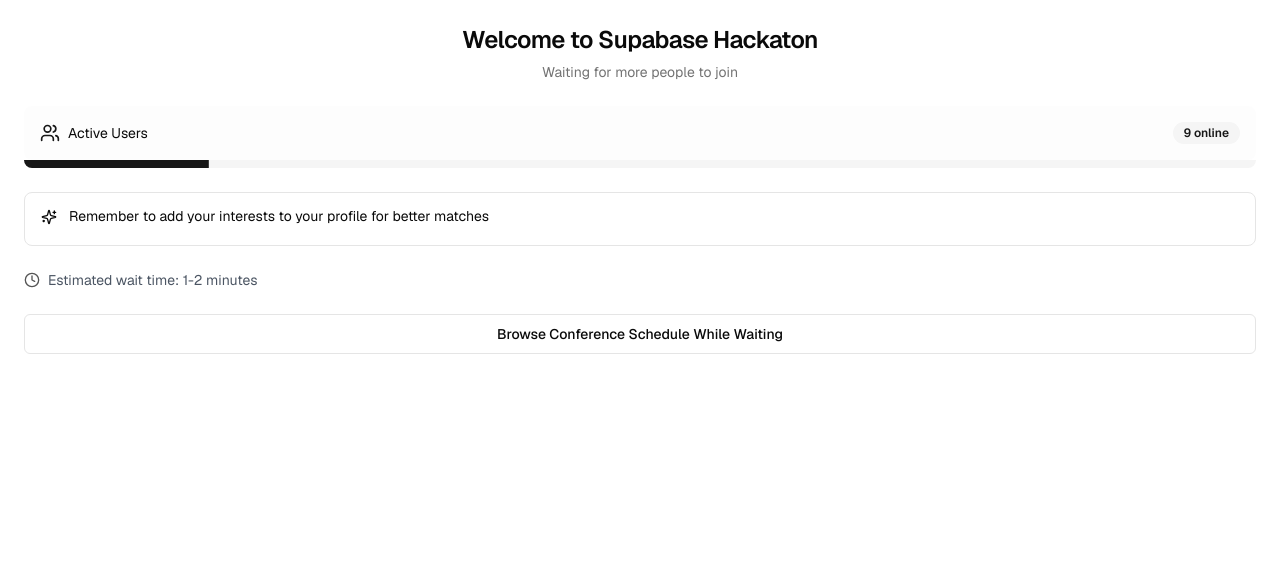
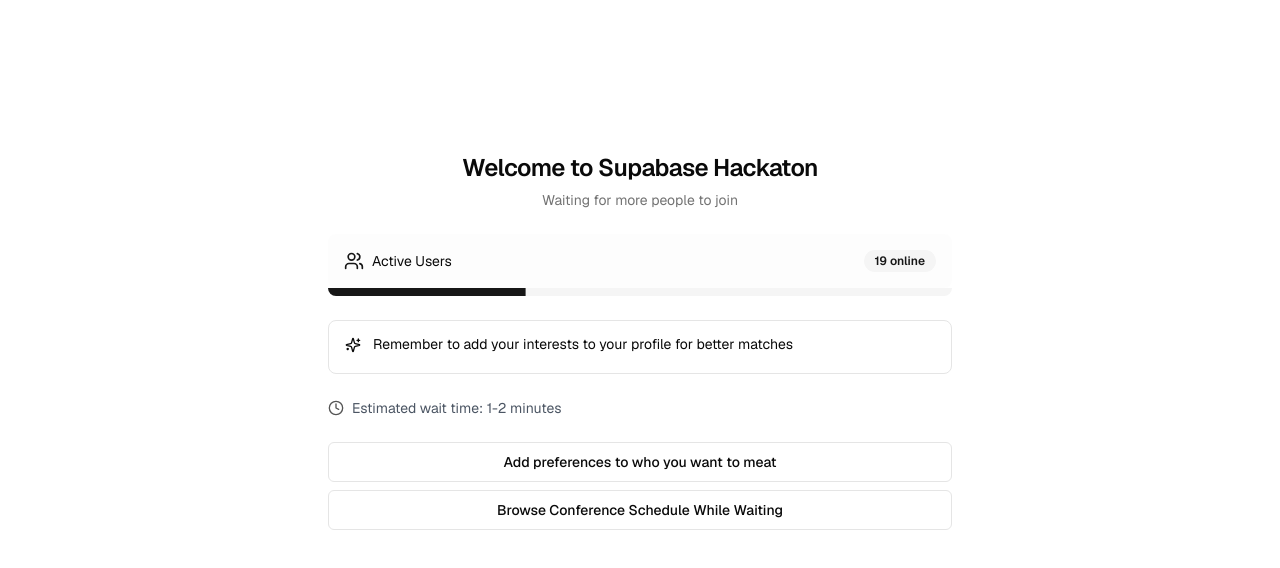
Before and after one commit to ai-matchmaker-yc/confi-matchmaker, a Next.js app: page /protected/waiting in a window 1280 px wide. Shown: the top 568 px of the page. Built offline with nearby package versions, Linux system fonts and the light colour scheme.

Commit message:
Improve waiting screen

```diff
--- a/app/layout.tsx
+++ b/app/layout.tsx
@@ -28,7 +28,7 @@ export default function RootLayout({
           disableTransitionOnChange
         >
           <main className="min-h-screen flex flex-col items-center">
-            <div className="flex-1 w-full flex flex-col items-center">
+            <div className="flex-1 w-full flex flex-col items-center max-w-2xl" >
               {children}
             </div>
           </main>
--- a/app/protected/waiting/page.tsx
+++ b/app/protected/waiting/page.tsx
@@ -12,7 +12,7 @@ const WaitingPage = () => {
   const [dots, setDots] = useState('');
   const [userCount, setUserCount] = useState(0);
   const [tip, setTip] = useState(0);
-  const [progress, setProgress] = useState(13);
+  const [currentlyMatching, setCurrentlyMatching] = useState(false)
 
   const minUsers = 60
 
@@ -32,7 +32,7 @@ const WaitingPage = () => {
 
     // Simulate increasing user count
     const countInterval = setInterval(() => {
-      setUserCount(prev => Math.min(prev + Math.floor(Math.random() * 3), 100));
+      setUserCount(prev => { return Math.min(prev + Math.floor(Math.random() * 3 + 1), 100) });
     }, 500);
 
     // Rotate tips
@@ -40,22 +40,21 @@ const WaitingPage = () => {
       setTip(prev => (prev + 1) % tips.length);
     }, 5000);
 
-    // Progress bar animation
-    const progressInterval = setInterval(() => {
-      setProgress(prev => prev < 90 ? prev + 1 : prev);
-    }, 1000);
 
     return () => {
       clearInterval(dotsInterval);
       clearInterval(countInterval);
       clearInterval(tipInterval);
-      clearInterval(progressInterval);
     };
   }, []);
 
+  useEffect(() => {
+    console.log(userCount)
+  }, [userCount])
+
   return (
     // <div className="h-screen bg-gradient-to-b from-blue-50 to-white flex flex-col items-center justify-center p-4">
-      <div className="w-full">
+    <div className="w-full mt-32">
       <CardHeader>
         <CardTitle className="text-2xl text-center">Welcome to Supabase Hackaton</CardTitle>
         <CardDescription className="text-center">
@@ -96,10 +95,15 @@ const WaitingPage = () => {
           </div>
         </div>
 
+        <div className='flex flex-col gap-2'>
           {/* Action Button */}
+          <Button variant="outline" className="w-full">
+            Add preferences to who you want to meat
+          </Button>
           <Button variant="outline" className="w-full">
             Browse Conference Schedule While Waiting
           </Button>
+        </div>
       </CardContent>
     </div>
     // </div>
--- a/components/matches/recommendation-card.tsx
+++ b/components/matches/recommendation-card.tsx
@@ -3,6 +3,7 @@
 import React, { useState } from "react";
 import { Card, CardHeader, CardContent } from "@/components/ui/card";
 import { Button } from "@/components/ui/button";
+import { createClientComponentClient } from '@supabase/auth-helpers-nextjs'
 import {
 	Star,
 	MessageCircle,
@@ -37,6 +38,8 @@ const RecommendationCard = ({
 		null
 	);
 	const [showFeedback, setShowFeedback] = useState(false);
+
+	const supabase = createClientComponentClient()
 
 
 	return (
@@ -129,7 +132,7 @@ const RecommendationCard = ({
 										<button
 											key={rating}
 											className="text-yellow-400 hover:text-yellow-500"
-											onClick={() => { setShowFeedback(true); }}
+											onClick={async () => { setShowFeedback(true); console.log(await supabase.from("matches").update({ rating: 45 }).eq("id", matchId).select()) }}
 										>
 											<Star className="w-6 h-6" />
 										</button>
@@ -140,7 +143,7 @@ const RecommendationCard = ({
 					</div>
 				)}
 			</CardContent>
-		</Card>
+		</Card >
 	);
 };
 export default RecommendationCard;
--- a/package.json
+++ b/package.json
@@ -14,6 +14,7 @@
     "@radix-ui/react-label": "^2.1.0",
     "@radix-ui/react-progress": "^1.1.0",
     "@radix-ui/react-slot": "^1.1.0",
+    "@supabase/auth-helpers-nextjs": "^0.10.0",
     "@supabase/ssr": "latest",
     "@supabase/supabase-js": "latest",
     "autoprefixer": "10.4.20",
```
Also changed, not shown: 1 other file (tests, documents, lock files or other folders). Lines whose indentation alone changed are shown as unchanged.
